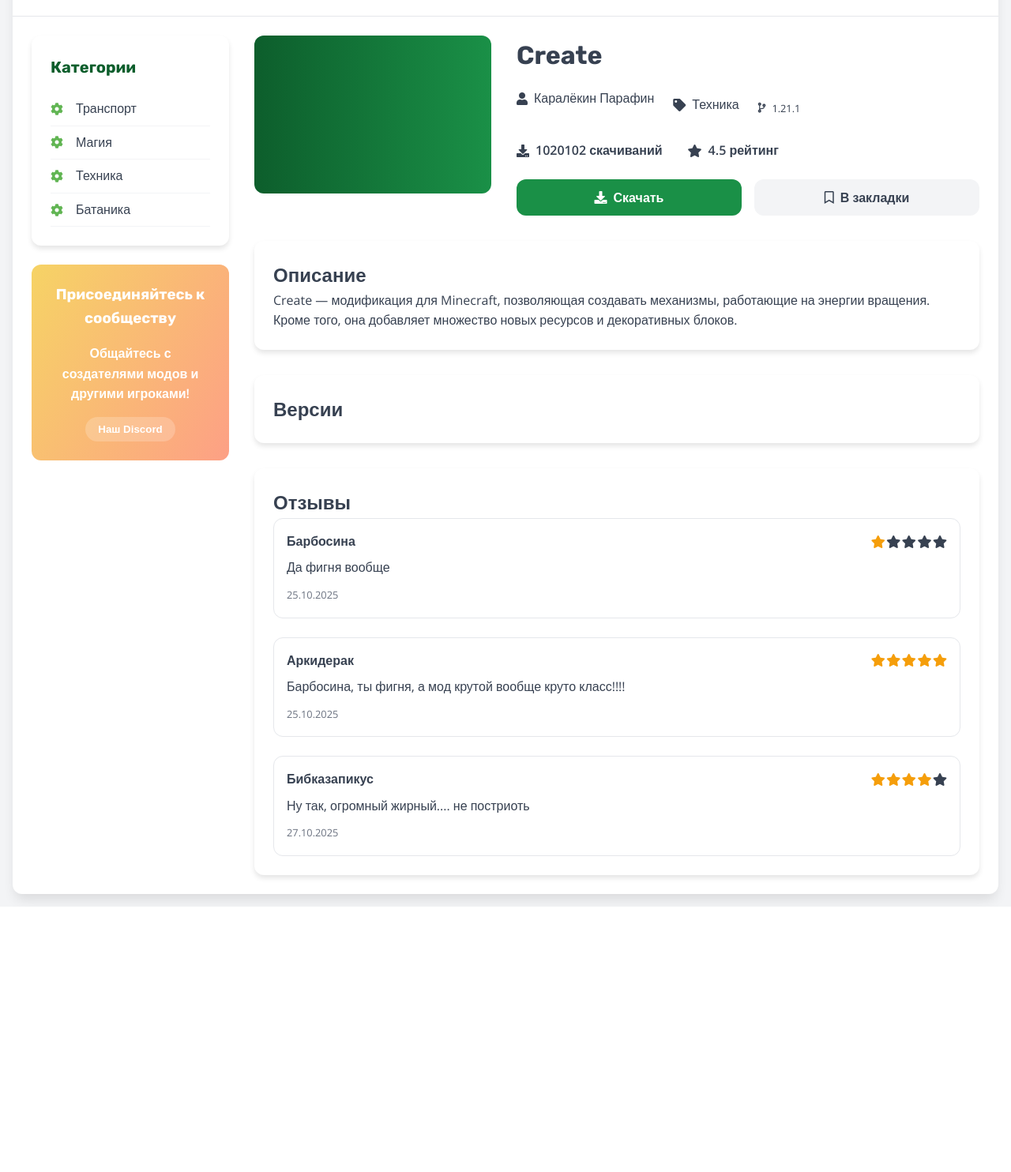
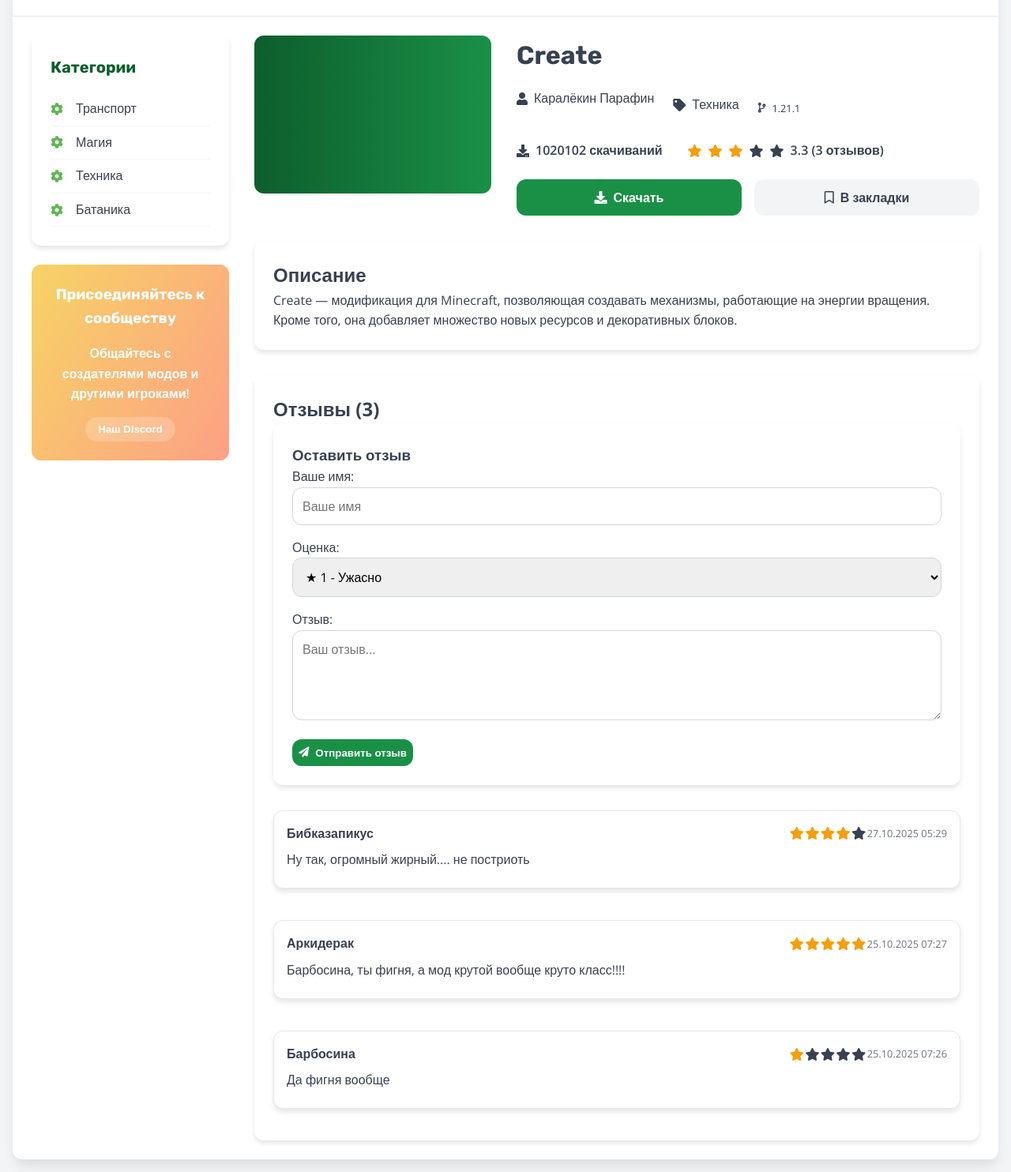
Before and after one commit to StarajaManda/SiteKonfMine, a Django app: page /mod/1/ in a window 1280 px wide. Shown: the part 186-1670 px from the top of the page at 79% size. Before the commit the page ends 1334 px from the top, so only its background shows below. Run offline with Django 5.2, Linux system fonts and the light colour scheme; data comes from the database, SQL or seed files in the repository; both versions use the stored data as it was after the commit; data that the repository does not hold is empty.

Commit message:
download and comments

```diff
--- /dev/null
+++ b/mscar_app/forms.py
@@ -0,0 +1,36 @@
+from django import forms
+from .models import Review
+
+class ReviewForm(forms.ModelForm):
+    class Meta:
+        model = Review
+        fields = ['author_name', 'rating', 'text']
+        widgets = {
+            'author_name': forms.TextInput(attrs={
+                'class': 'form-input',
+                'placeholder': 'Ваше имя'
+            }),
+            'rating': forms.Select(attrs={
+                'class': 'form-select'
+            }),
+            'text': forms.Textarea(attrs={
+                'class': 'form-textarea',
+                'placeholder': 'Ваш отзыв...',
+                'rows': 4
+            }),
+        }
+        labels = {
+            'author_name': 'Имя',
+            'rating': 'Оценка',
+            'text': 'Отзыв'
+        }
+
+    def __init__(self, *args, **kwargs):
+        super().__init__(*args, **kwargs)
+        self.fields['rating'].widget.choices = [
+            (1, '★ 1 - Ужасно'),
+            (2, '★★ 2 - Плохо'),
+            (3, '★★★ 3 - Нормально'),
+            (4, '★★★★ 4 - Хорошо'),
+            (5, '★★★★★ 5 - Отлично')
+        ]
--- a/mscar_app/static/css/style.css
+++ b/mscar_app/static/css/style.css
@@ -14,6 +14,110 @@
     --shadow-sm: 0 4px 6px rgba(0, 0, 0, 0.1);
     --shadow-md: 0 10px 15px -3px rgba(0, 0, 0, 0.1);
     --transition: all 0.3s ease;
+}
+
+.form-group {
+    margin-bottom: 1rem;
+}
+
+.form-input, .form-select, .form-textarea {
+    width: 100%;
+    padding: 0.75rem;
+    border: 1px solid #d1d5db;
+    border-radius: var(--border-radius);
+    font-family: 'Open Sans', sans-serif;
+    font-size: 1rem;
+    transition: var(--transition);
+}
+
+.form-input:focus, .form-select:focus, .form-textarea:focus {
+    outline: none;
+    border-color: var(--secondary-green);
+    box-shadow: 0 0 0 3px rgba(97, 181, 83, 0.2);
+}
+
+.form-textarea {
+    resize: vertical;
+    min-height: 100px;
+}
+
+/* Стили для отзывов */
+.add-review-form {
+    background: var(--white);
+    padding: var(--spacing-md);
+    border-radius: var(--border-radius);
+    box-shadow: var(--shadow-sm);
+    margin-bottom: var(--spacing-lg);
+}
+
+.rating-large {
+    display: flex;
+    align-items: center;
+    gap: 0.5rem;
+}
+
+.review-item {
+    background: var(--white);
+    padding: var(--spacing-md);
+    border-radius: var(--border-radius);
+    box-shadow: var(--shadow-sm);
+    margin-bottom: var(--spacing-sm);
+}
+
+.review-header {
+    display: flex;
+    justify-content: space-between;
+    align-items: center;
+    margin-bottom: 0.5rem;
+}
+
+.review-author {
+    font-weight: 600;
+    color: var(--dark-gray);
+}
+
+.review-rating {
+    display: flex;
+    align-items: center;
+    gap: 0.5rem;
+}
+
+.review-date {
+    color: #6b7280;
+    font-size: 0.8rem;
+}
+
+.review-text {
+    line-height: 1.5;
+    color: var(--dark-gray);
+}
+
+.no-reviews {
+    text-align: center;
+    padding: var(--spacing-lg);
+    color: var(--dark-gray);
+}
+
+.no-reviews i {
+    margin-bottom: var(--spacing-sm);
+    color: #d1d5db;
+}
+
+/* Сообщения */
+.messages {
+    margin-bottom: var(--spacing-md);
+}
+
+.alert {
+    padding: 0.75rem 1rem;
+    border-radius: var(--border-radius);
+    margin-bottom: 0.5rem;
+}
+
+.alert-success {
+    background-color: #d1fae5;
+    color: #065f46;
+    border: 1px solid #a7f3d0;
 }
 
 * {
--- a/mscar_app/templates/mscar_app/mod_detail.html
+++ b/mscar_app/templates/mscar_app/mod_detail.html
@@ -26,8 +26,12 @@
                     <span>{{ mod.downloads }} скачиваний</span>
                 </div>
                 <div class="stat">
-                    <i class="fas fa-star"></i>
-                    <span>{{ mod.average_rating|default:"4.5" }} рейтинг</span>
+                    <div class="rating-large">
+                        {% for i in "12345" %}
+                            <i class="fas fa-star {% if forloop.counter <= mod.average_rating %}star-icon{% endif %}"></i>
+                        {% endfor %}
+                        <span>{{ mod.average_rating }} ({{ mod.total_reviews }} отзывов)</span>
+                    </div>
                 </div>
             </div>
             <div class="mod-actions-large">
@@ -47,23 +51,35 @@
             <p>{{ mod.description }}</p>
         </div>
 
-        <div class="versions-section">
-            <h2>Версии</h2>
-            <div class="versions-list">
-                {% for version in mod.versions.all %}
-                <div class="version-item">
-                    <div class="version-number">{{ version.version_number }}</div>
-                    <div class="version-date">{{ version.release_date }}</div>
-                    <div class="version-changelog">{{ version.changelog }}</div>
-                </div>
-                {% endfor %}
+        <div class="reviews-section">
+            <h2>Отзывы ({{ mod.total_reviews }})</h2>
+
+            <!-- Форма добавления отзыва -->
+            <div class="add-review-form">
+                <h3>Оставить отзыв</h3>
+                <form method="post">
+                    {% csrf_token %}
+                    <div class="form-group">
+                        <label for="{{ form.author_name.id_for_label }}">Ваше имя:</label>
+                        {{ form.author_name }}
+                    </div>
+                    <div class="form-group">
+                        <label for="{{ form.rating.id_for_label }}">Оценка:</label>
+                        {{ form.rating }}
+                    </div>
+                    <div class="form-group">
+                        <label for="{{ form.text.id_for_label }}">Отзыв:</label>
+                        {{ form.text }}
+                    </div>
+                    <button type="submit" class="action-btn primary-btn">
+                        <i class="fas fa-paper-plane"></i> Отправить отзыв
+                    </button>
+                </form>
             </div>
-        </div>
 
-        <div class="reviews-section">
-            <h2>Отзывы</h2>
+            <!-- Список отзывов -->
             <div class="reviews-list">
-                {% for review in mod.review_set.all %}
+                {% for review in reviews %}
                 <div class="review-item">
                     <div class="review-header">
                         <span class="review-author">{{ review.author_name }}</span>
@@ -71,13 +87,16 @@
                             {% for i in "12345" %}
                                 <i class="fas fa-star {% if forloop.counter <= review.rating %}star-icon{% endif %}"></i>
                             {% endfor %}
+                            <span class="review-date">{{ review.created_at|date:"d.m.Y H:i" }}</span>
                         </div>
                     </div>
                     <p class="review-text">{{ review.text }}</p>
-                    <span class="review-date">{{ review.created_at|date:"d.m.Y" }}</span>
                 </div>
                 {% empty %}
-                <p>Пока нет отзывов</p>
+                <div class="no-reviews">
+                    <i class="fas fa-comment-slash fa-2x"></i>
+                    <p>Пока нет отзывов. Будьте первым!</p>
+                </div>
                 {% endfor %}
             </div>
         </div>
--- a/mscar_app/templates/mscar_app/mod_list.html
+++ b/mscar_app/templates/mscar_app/mod_list.html
@@ -33,7 +33,8 @@
                     <div class="mod-stats">
                         <div class="rating">
                             <i class="fas fa-star star-icon"></i>
-                            <span>4.5</span>
+                            <span>{{ mod.average_rating }}</span>
+                            <small>({{ mod.total_reviews }})</small>
                         </div>
                         <div class="downloads">
                             <i class="fas fa-download"></i>
--- a/mscar_app/views.py
+++ b/mscar_app/views.py
@@ -1,19 +1,31 @@
-from django.shortcuts import render, get_object_or_404
-from .models import Mod, Category
+from django.shortcuts import render, get_object_or_404, redirect
+from django.http import HttpResponse
+from django.contrib import messages
+import os
+from .models import Mod, Category, Review, Version
+from .forms import ReviewForm
 
 def mod_list(request):
     categories = Category.objects.all()
     mods = Mod.objects.all()
 
-    # Фильтрация по категории
     category_id = request.GET.get('category')
     if category_id:
         mods = mods.filter(category_id=category_id)
 
-    # Поиск
     search_query = request.GET.get('q')
     if search_query:
         mods = mods.filter(title__icontains=search_query)
+
+    # Сортировка по рейтингу
+    sort_by = request.GET.get('sort', 'rating')
+    if sort_by == 'rating':
+        # Сортируем по убыванию рейтинга
+        mods = sorted(mods, key=lambda x: x.average_rating, reverse=True)
+    elif sort_by == 'popular':
+        mods = mods.order_by('-downloads')
+    elif sort_by == 'new':
+        mods = mods.order_by('-id')
 
     context = {
         'mods': mods,
@@ -24,9 +36,57 @@ def mod_list(request):
 def mod_detail(request, mod_id):
     mod = get_object_or_404(Mod, id=mod_id)
     categories = Category.objects.all()
+    reviews = mod.review_set.all()
+
+    if request.method == 'POST':
+        form = ReviewForm(request.POST)
+        if form.is_valid():
+            review = form.save(commit=False)
+            review.mod = mod
+            review.save()
+            messages.success(request, 'Ваш отзыв успешно добавлен!')
+            return redirect('mscar_app:mod_detail', mod_id=mod.id)
+    else:
+        form = ReviewForm()
 
     context = {
         'mod': mod,
         'categories': categories,
+        'reviews': reviews,
+        'form': form,
     }
     return render(request, 'mscar_app/mod_detail.html', context)
+
+def download_mod(request, mod_id, version_id=None):
+    mod = get_object_or_404(Mod, id=mod_id)
+
+    # Если версия не указана, используем текущую версию
+    if version_id:
+        version = get_object_or_404(Version, id=version_id, mod=mod)
+    else:
+        # Ищем последнюю версию или используем текущую
+        latest_version = mod.versions.order_by('-release_date').first()
+        if latest_version:
+            version = latest_version
+        else:
+            version = None
+
+    # Увеличиваем счетчик скачиваний
+    mod.increment_downloads()
+
+    # В реальном проекте здесь была бы отдача файла
+    # Для демо просто показываем сообщение
+    messages.success(request, f'Мод "{mod.title}" успешно скачан!')
+
+    # Перенаправляем обратно на страницу мода
+    return redirect('mscar_app:mod_detail', mod_id=mod.id)
+
+def download_modal(request, mod_id):
+    """Возвращает HTML для модального окна выбора версии"""
+    mod = get_object_or_404(Mod, id=mod_id)
+    versions = mod.versions.all()
+
+    return render(request, 'mscar_app/download_modal.html', {
+        'mod': mod,
+        'versions': versions
+    })
```
Also changed, not shown: mscar_app/models.py (+24 -3 lines), mscar_app/templates/mscar_app/download_modal.html (added, +38 -0 lines), db.sqlite3, mscar_app/migrations/0002_alter_review_options_alter_review_rating_and_more.py (added).
